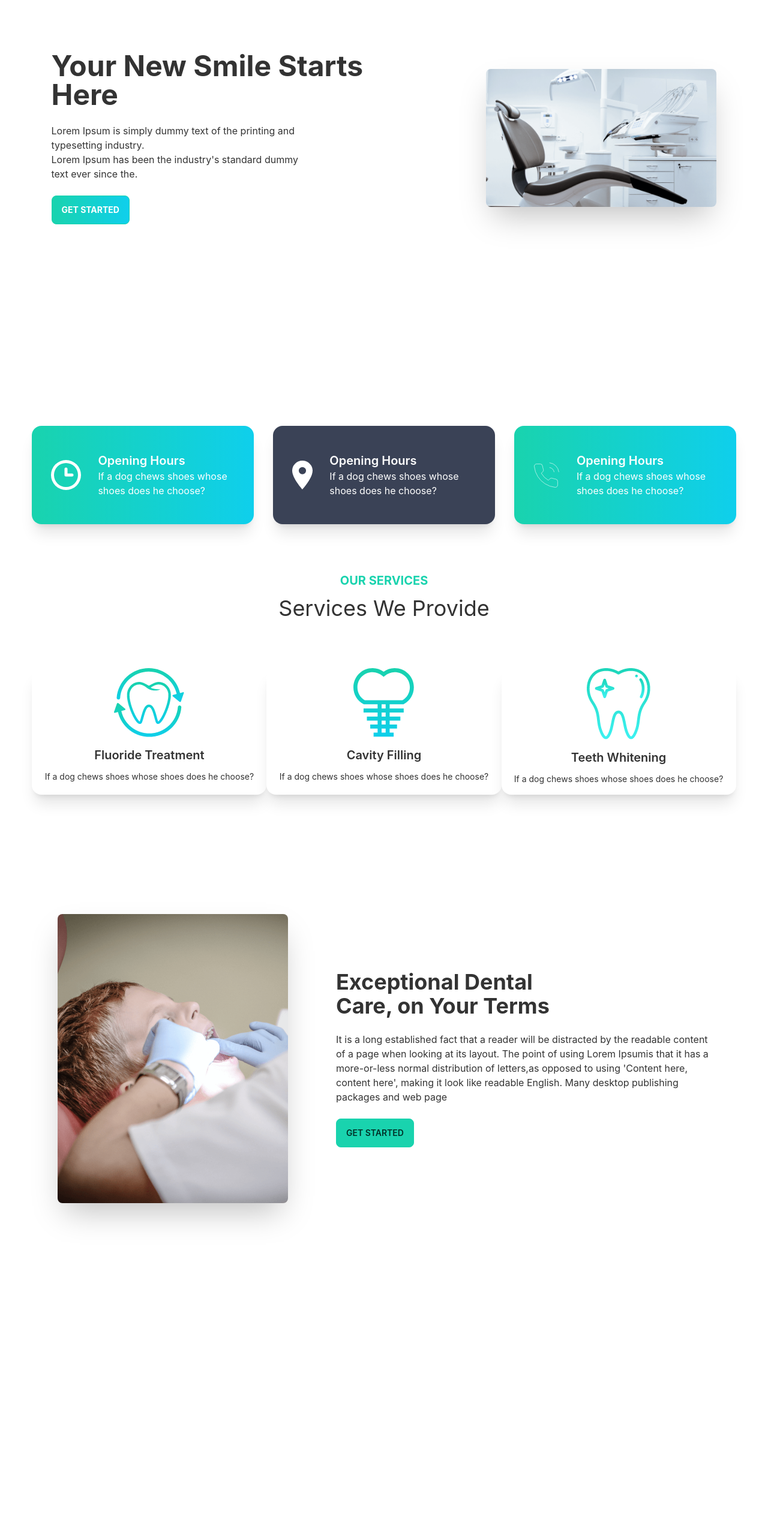
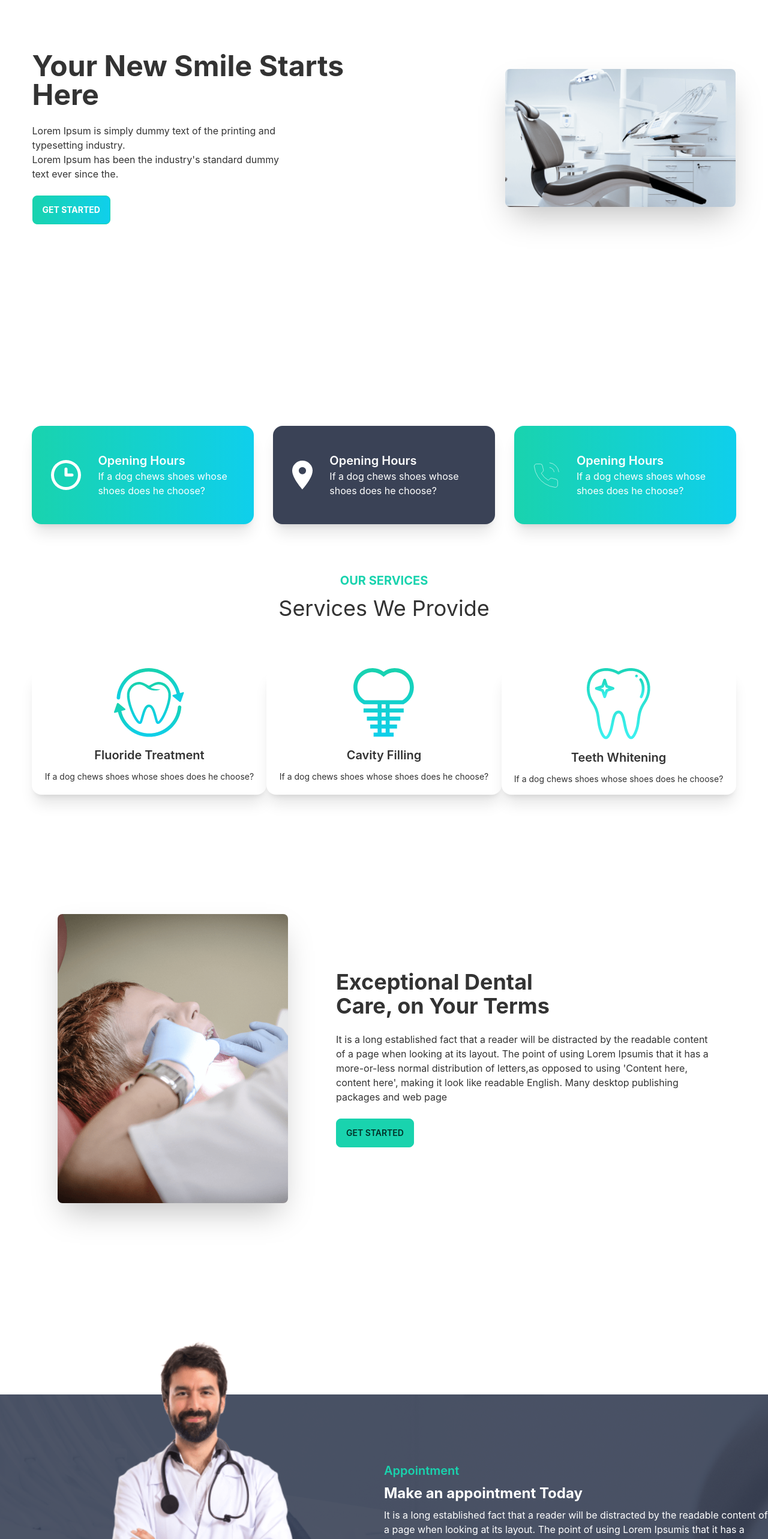
Before and after one commit to Sajalhowlader/doctor-portal-daisyUI, a React (Create React App) app: page / in a window 1280 px wide. Shown: the part 234-2800 px from the top of the page at 60% size. Before the commit the page ends 2439 px from the top, so only its background shows below. Built offline with nearby package versions, Linux system fonts and the light colour scheme.

Commit message:
appointment done

```diff
--- a/src/App.js
+++ b/src/App.js
@@ -5,12 +5,15 @@
 
 function App() {
   return (
-    <div className="container mx-auto">
+    <div>
       <Header />
-      <Routes>
-        <Route path='/' element={<Home />} />
-        <Route path='home' element={<Home />} />
-      </Routes>
+      <div className="container mx-auto">
+        <Routes>
+          <Route path='/' element={<Home />} />
+          <Route path='home' element={<Home />} />
+        </Routes>
+      </div>
+
     </div>
   );
 }
--- /dev/null
+++ b/src/Pages/Home/Appointment/Appointment.js
@@ -0,0 +1,24 @@
+import React from 'react';
+import bgImg from '../../../assets/images/appointment.png'
+import doctor from '../../../assets/images/doctor.png'
+
+const Appointment = () => {
+    return (
+        <div style={{
+            background: `url(${bgImg})`
+        }} className='mt-40'>
+            <div class=" shadow-xl grid grid-cols-2 items-center">
+                <img src={doctor} alt="" className='flex-1 mt-[-150px]' />
+                <div class=" flex-1">
+                    <h2 class="card-title text-primary mb-2">Appointment</h2>
+                    <h2 className='text-2xl font-bold text-white mb-2'>Make an appointment Today</h2>
+                    <p className='text-white mb-5'>It is a long established fact that a reader will be distracted by the readable content of a page when looking at its layout. The point of using Lorem Ipsumis that it has a more-or-less normal distribution of letters,as opposed to using 'Content here, content here', making it look like readable English. Many desktop publishing packages and web page</p>
+                    <button className="btn btn-primary bg-gradient-to-r from-primary to-secondary font-bold uppercase text-white">Get Started</button>
+
+                </div>
+            </div>
+        </div>
+    );
+};
+
+export default Appointment;
--- a/src/Pages/Home/Header/Header.js
+++ b/src/Pages/Home/Header/Header.js
@@ -12,7 +12,7 @@
     </>
     return (
         <nav className="nav-color bg-cyan-900">
-            <div className='mx-auto'>
+            <div className="container mx-auto">
                 <div className="navbar ">
                     <div className="navbar-start">
                         <div className="dropdown">
--- a/src/Pages/Home/Home/Home.js
+++ b/src/Pages/Home/Home/Home.js
@@ -5,11 +5,12 @@
 import call from '../../../assets/icons/phone.svg'
 import Services from '../Services/Services';
 import Exceptional from '../Exceptional/Exceptional';
+import Appointment from '../Appointment/Appointment';
 const Home = () => {
     return (
-        <div className=' mx-auto'>
+        <div>
             <div className="hero min-h-screen">
-                <div className="hero-content flex-col lg:flex-row-reverse gap-40">
+                <div className="hero-content flex-col lg:flex-row-reverse gap-x-56 gap-y-16">
                     <img src={chair} alt="" className="max-w-full md:max-w-sm rounded-lg shadow-2xl " />
                     <div>
                         <h2 className="text-5xl font-bold">Your New Smile Starts
@@ -66,6 +67,7 @@
             </div>
             <Services />
             <Exceptional />
+            <Appointment />
         </div>
     );
 };
--- a/src/Pages/Home/Services/Services.js
+++ b/src/Pages/Home/Services/Services.js
@@ -11,7 +11,7 @@
                     <h1 className='text-4xl'>Services We Provide</h1>
                 </div>
 
-                <div className="services-info mt-20 grid md:grid-cols-3 sm:grid-cols-1">
+                <div className="services-info mt-20 grid md:grid-cols-3 sm:grid-cols-1 gap-y-16">
                     <div className="card card-compact  bg-base-100 shadow-xl">
                         <figure><img src={imgOne} alt="Shoes" /></figure>
                         <div className="card-body justify-center items-center">
```
